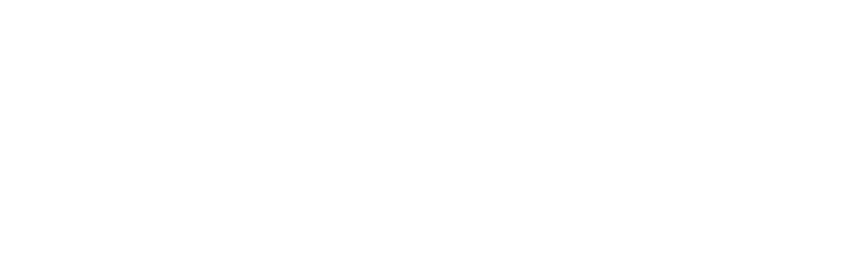
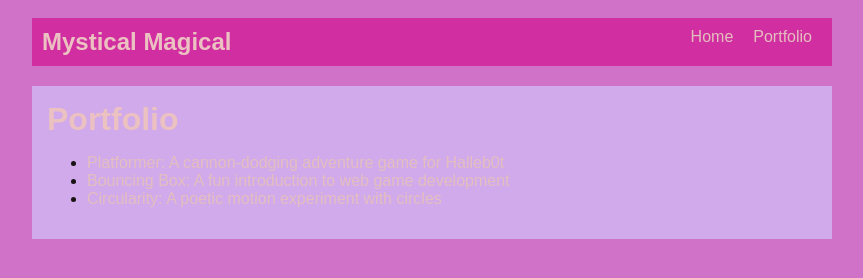
Before and after one commit to MakenzieShoemake123/MakenzieShoemake123.github.io, a plain HTML site: page portfolio.html in a window 1280 px wide. Shown: the whole page, without its empty margins (208-1071 px from the left). Drawn offline with Linux system fonts and the light colour scheme.

Commit message:
add index.html and css files

```diff
--- a/portfolio.html
+++ b/portfolio.html
@@ -0,0 +1,41 @@
+<!DOCTYPE html>
+<html>
+  <head>
+    <title>Mystical Magical</title>
+     <link rel="stylesheet" href="style.css" />
+  </head>
+
+  <body>
+    <!-- All content goes here -->
+    <div id="all-contents">
+      <nav>
+       <h1>Mystical Magical</h1>
+       <ul id="nav-ul">
+        <li class="nav-li">
+         <a href="index.html">Home</a>
+        </li>
+        <li class="nav-li">
+         <a href="portfolio.html">Portfolio</a>
+        </li>
+       </ul>
+      </nav>
+
+      <main>
+       <div class="content">
+        <h1>Portfolio</h1>
+        <ul id="portfolio">
+        <li>
+        <a href="fsd-projects/platformer/">Platformer: A cannon-dodging adventure game for Halleb0t</a>
+        </li>
+        <li>
+        <a href="fsd-projects/bouncing-box/">Bouncing Box: A fun introduction to web game development</a>
+        </li>
+        <li>
+        <a href="fsd-projects/circularity/">Circularity: A poetic motion experiment with circles</a>
+        </li>
+        </ul>
+       </div>
+      </main>
+    </div>
+  </body>
+</html>
--- a/style.css
+++ b/style.css
@@ -1,8 +1,8 @@
 body {
-    background: rgb(125, 198, 205);
-    color: rgb(45, 45, 45);
+  background: rgb(209, 114, 201);
+  color: rgb(24, 18, 18);
   padding: 10px;
-    font-family: Arial, sans-serif;
+  font-family: fantasy;
 }
 
 #all-contents {
@@ -12,22 +12,24 @@
 
 /* navigation menu */
 nav {
-    background: rgb(239, 80, 41);
+  background: rgb(209, 47, 161);
   margin: 0 auto;
   display: flex;
   padding: 10px;
+  border-: dashed;
+  border-color: white;
 }
 
 h1 {
   display: flex;
   align-items: center;
-    color: white;
+  color: rgb(235, 193, 193);
   flex: 1;
   margin: 0;
 }
 
 #nav-ul {
-    list-style-type: none;
+  list--type: none;
   margin: 0;
   padding: 0;
   display: flex;
@@ -40,14 +42,16 @@
 
 a {
   text-decoration: none;
-    color: #fff;
+  color: #e4bebe;
 }
 
 /* main container area beneath menu */
 main {
-    background: rgb(245, 238, 219);
+  background: rgb(208, 170, 235);
   display: flex;
   margin-top: 20px;
+  border-: dashed;
+  border-color: white;
 }
 
 .sidebar {
@@ -64,13 +68,14 @@
   padding: 15px;
 }
 
-/* interests section styles */
+/* interests section s */
 #interests {
-    border: 4px silver ridge;
-    padding: 8px;
+  border: 4px rgb(235, 226, 226) ridge;
+  padding: 5px;
   margin-top: 20px;
 }
 
-h2, h3 {
+h2,
+h3 {
   margin: 0px;
 }
```
Also changed, not shown: index.html (+9 -13 lines). Lines whose indentation alone changed are shown as unchanged.
